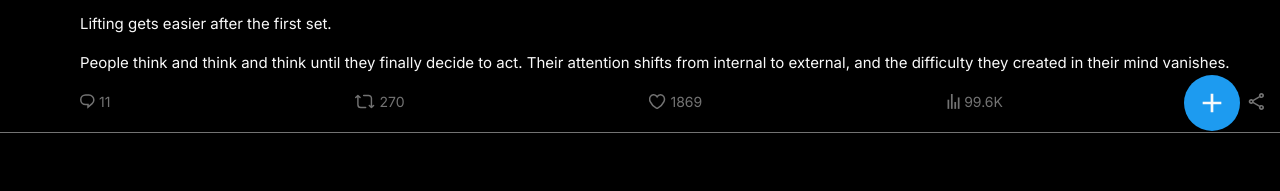
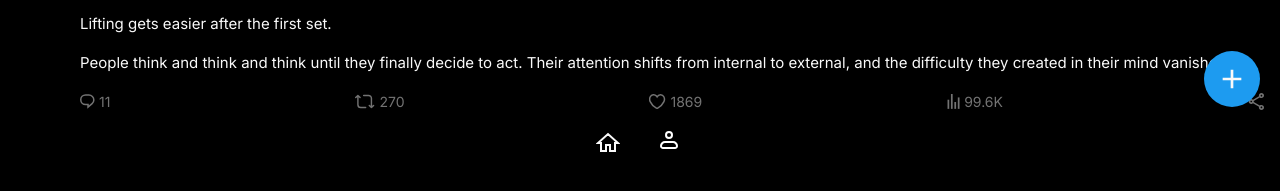
Before and after one commit to 100x-Engineers/layouts-assignment-aryansoni811, a website: page src/homefeed.html in a window 1280 px wide. Shown: the part 629-820 px from the top of the page. Drawn offline with Linux system fonts and the light colour scheme.

Commit message:
minor changes to href

```diff
--- a/src/homefeed.html
+++ b/src/homefeed.html
@@ -594,9 +594,10 @@
         </div>
       </div>
     </main>
-    <div
-      id="float_plus"
-      class="fixed bottom-10 right-10 flex h-14 w-14 items-center justify-center rounded-full bg-twitter-blue"
+    <div id="float_plus">
+      <a href="../src/compose.html">
+        <button
+          class="fixed bottom-16 right-5 flex h-14 w-14 items-center justify-center rounded-full bg-twitter-blue"
         >
           <svg
             class=""
@@ -611,6 +612,48 @@
               fill="#F9F9F9"
             />
           </svg>
+        </button>
+      </a>
+    </div>
+    <div
+      class="fixed bottom-0 flex w-full items-center justify-center gap-10 bg-black px-6 py-4"
+    >
+      <button>
+        <svg
+          class="stroke-neutral-50 stroke-2 active:fill-neutral-50"
+          xmlns="http://www.w3.org/2000/svg"
+          width="24"
+          height="24"
+          viewBox="0 0 24 24"
+        >
+          <path d="M10 20V14H14V20H19V12H22L12 3L2 12H5V20H10Z" />
+        </svg>
+      </button>
+      <button>
+        <svg
+          class="flex items-center justify-center stroke-neutral-50 stroke-2 active:fill-neutral-50"
+          width="24"
+          height="24"
+          viewBox="0 0 24 24"
+          xmlns="http://www.w3.org/2000/svg"
+        >
+          <g id="Group">
+            <path
+              id="Vector"
+              d="M1 15C1 13.9391 1.42143 12.9217 2.17157 12.1716C2.92172 11.4214 3.93913 11 5 11H13C14.0609 11 15.0783 11.4214 15.8284 12.1716C16.5786 12.9217 17 13.9391 17 15C17 15.5304 16.7893 16.0391 16.4142 16.4142C16.0391 16.7893 15.5304 17 15 17H3C2.46957 17 1.96086 16.7893 1.58579 16.4142C1.21071 16.0391 1 15.5304 1 15Z"
+              stroke="white"
+              stroke-width="2"
+              stroke-linejoin="round"
+            />
+            <path
+              id="Vector_2"
+              d="M9 7C10.6569 7 12 5.65685 12 4C12 2.34315 10.6569 1 9 1C7.34315 1 6 2.34315 6 4C6 5.65685 7.34315 7 9 7Z"
+              stroke="white"
+              stroke-width="2"
+            />
+          </g>
+        </svg>
+      </button>
     </div>
   </body>
 </html>
```
Also changed, not shown: src/compose.html (+10 -8 lines), dist/output.css. Lines whose indentation alone changed are shown as unchanged.
